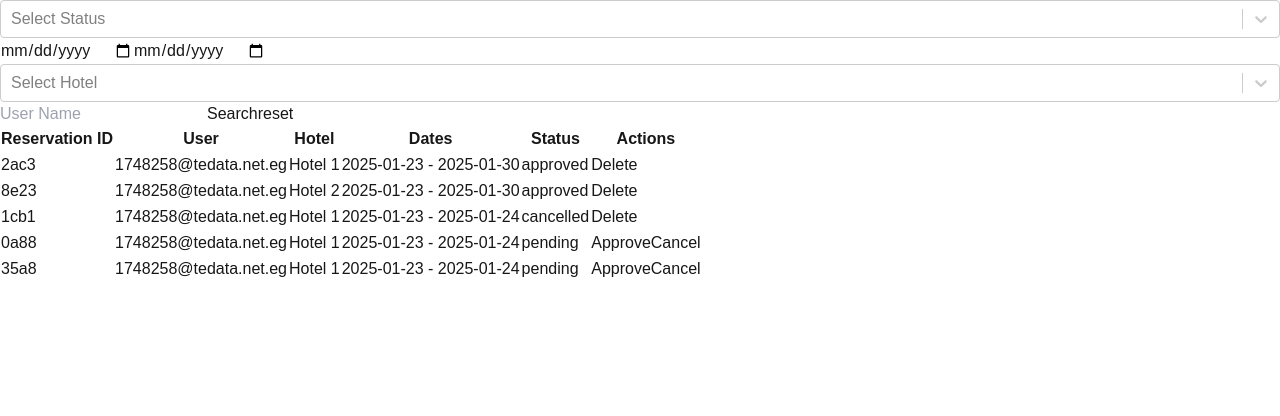
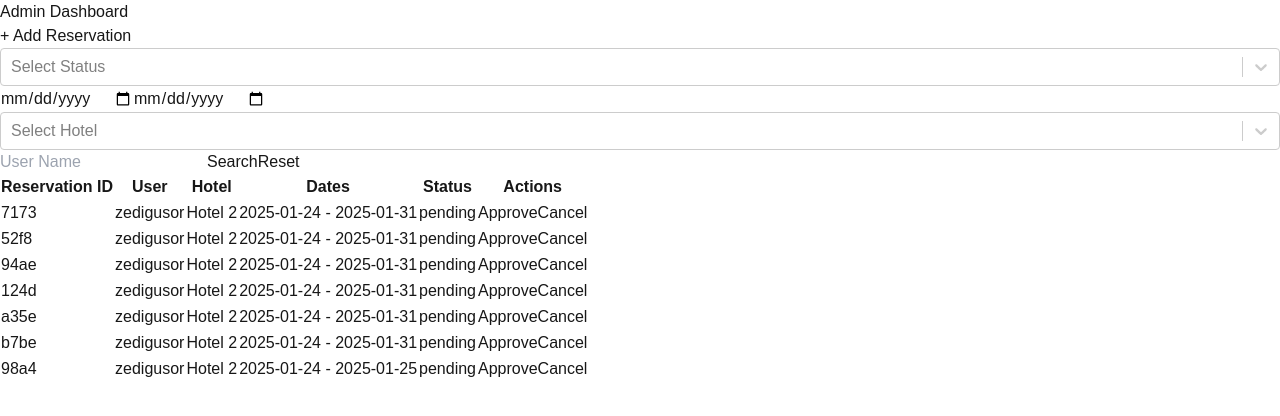
Before and after one commit to mustafasa3d/reservation, a Next.js app: page /admin in a window 1280 px wide. Shown: the top 416 px of the page. Built offline with nearby package versions, Linux system fonts and the light colour scheme; data requests are answered from the project's data file; sample sign-in values are in the browser's storage.

Commit message:
admin brack-point

```diff
--- a/db.json
+++ b/db.json
@@ -1,53 +1,73 @@
 {
   "reservations": [
     {
-      "id": "2ac3",
-      "hotel": "Hotel 1",
-      "username": "1748258@tedata.net.eg",
-      "checkIn": "2025-01-23",
-      "checkOut": "2025-01-30",
-      "guests": 1,
-      "roomType": "Single",
-      "status": "approved"
-    },
-    {
-      "id": "8e23",
+      "id": "7173",
       "hotel": "Hotel 2",
-      "username": "1748258@tedata.net.eg",
-      "checkIn": "2025-01-23",
-      "checkOut": "2025-01-30",
-      "guests": 1,
-      "roomType": "Single",
-      "status": "approved"
-    },
-    {
-      "id": "1cb1",
-      "hotel": "Hotel 1",
-      "username": "1748258@tedata.net.eg",
-      "checkIn": "2025-01-23",
-      "checkOut": "2025-01-24",
-      "guests": "-1",
-      "roomType": "Single",
-      "status": "cancelled"
-    },
-    {
-      "id": "0a88",
-      "hotel": "Hotel 1",
-      "username": "1748258@tedata.net.eg",
-      "checkIn": "2025-01-23",
-      "checkOut": "2025-01-24",
-      "guests": "-1",
-      "roomType": "Single",
+      "username": "zedigusor",
+      "checkIn": "2025-01-24",
+      "checkOut": "2025-01-31",
+      "guests": "60",
+      "roomType": "Suite",
       "status": "pending"
     },
     {
-      "id": "35a8",
-      "hotel": "Hotel 1",
-      "username": "1748258@tedata.net.eg",
-      "checkIn": "2025-01-23",
-      "checkOut": "2025-01-24",
-      "guests": "-1",
-      "roomType": "Single",
+      "id": "52f8",
+      "hotel": "Hotel 2",
+      "username": "zedigusor",
+      "checkIn": "2025-01-24",
+      "checkOut": "2025-01-31",
+      "guests": "60",
+      "roomType": "Suite",
+      "status": "pending"
+    },
+    {
+      "id": "94ae",
+      "hotel": "Hotel 2",
+      "username": "zedigusor",
+      "checkIn": "2025-01-24",
+      "checkOut": "2025-01-31",
+      "guests": "60",
+      "roomType": "Suite",
+      "status": "pending"
+    },
+    {
+      "id": "124d",
+      "hotel": "Hotel 2",
+      "username": "zedigusor",
+      "checkIn": "2025-01-24",
+      "checkOut": "2025-01-31",
+      "guests": "60",
+      "roomType": "Suite",
+      "status": "pending"
+    },
+    {
+      "id": "a35e",
+      "hotel": "Hotel 2",
+      "username": "zedigusor",
+      "checkIn": "2025-01-24",
+      "checkOut": "2025-01-31",
+      "guests": "60",
+      "roomType": "Suite",
+      "status": "pending"
+    },
+    {
+      "id": "b7be",
+      "hotel": "Hotel 2",
+      "username": "zedigusor",
+      "checkIn": "2025-01-24",
+      "checkOut": "2025-01-31",
+      "guests": "60",
+      "roomType": "Suite",
+      "status": "pending"
+    },
+    {
+      "id": "98a4",
+      "hotel": "Hotel 2",
+      "username": "zedigusor",
+      "checkIn": "2025-01-24",
+      "checkOut": "2025-01-25",
+      "guests": "60",
+      "roomType": "Suite",
       "status": "pending"
     }
   ],
--- a/src/components/AdminDashboard.tsx
+++ b/src/components/AdminDashboard.tsx
@@ -74,6 +74,33 @@ const AdminDashboard = () => {
     router.replace(`${pathname}?${params.toString()}`);
   };
 
+  const handleUpdateReservation = async (id, status) => {
+    setLoading(true);
+    try {
+      if (status === "deleted") {
+        const data = await deleteReservation(id);
+        if (data.statusText === "OK") {
+          setReservations((prev) =>
+            prev.filter((reservation) => reservation.id !== id)
+          );
+        }
+      } else {
+        const data = await updateReservation(id, { status });
+        if (data?.status === "cancelled" || data?.status === "approved") {
+          setReservations((prev) =>
+            prev.map((reservation) =>
+              reservation.id === id ? { ...reservation, status } : reservation
+            )
+          );
+        }
+      }
+    } catch (error) {
+      console.error("Failed to update reservation:", error);
+    } finally {
+      setLoading(false);
+    }
+  };
+
   const reset = () => {
     setTempFilters({
       status: "",
@@ -107,6 +134,15 @@ const AdminDashboard = () => {
   return (
     <div className="container mx-auto py-8">
       {/* ... باقي العناصر بدون تغيير حتى قسم الفلاتر */}
+      <div className="mb-6 flex justify-between items-center">
+        <h1 className="text-3xl font-bold text-white">Admin Dashboard</h1>
+        <Link
+          href="/admin/reservations"
+          className="bg-gradient-to-r from-blue-500 to-purple-600 text-white py-2 px-6 rounded-lg hover:from-blue-600 hover:to-purple-700 transition-all shadow-md"
+        >
+          + Add Reservation
+        </Link>
+      </div>
 
       <div className="mb-6 bg-white p-4 rounded-lg shadow-md">
         <div className="grid grid-cols-1 md:grid-cols-2 lg:grid-cols-4 gap-4">
@@ -180,18 +216,18 @@ const AdminDashboard = () => {
           />
 
           <button
-          type="submit"
+            type="submit"
             onClick={handleSearch}
             className="bg-blue-500 text-white py-2 px-4 rounded-lg hover:bg-blue-600 transition-all shadow-md"
           >
             Search
           </button>
           <button
-          type="button"
+            type="button"
             onClick={reset}
-            className="bg-blue-500 text-white py-2 px-4 rounded-lg hover:bg-blue-600 transition-all shadow-md"
+            className="bg-red-500 text-white py-2 px-4 rounded-lg hover:bg-blue-600 transition-all shadow-md"
           >
-            reset
+            Reset
           </button>
         </div>
       </div>
```
Also changed, not shown: src/components/ReservationForm.tsx (+11 -2 lines).
